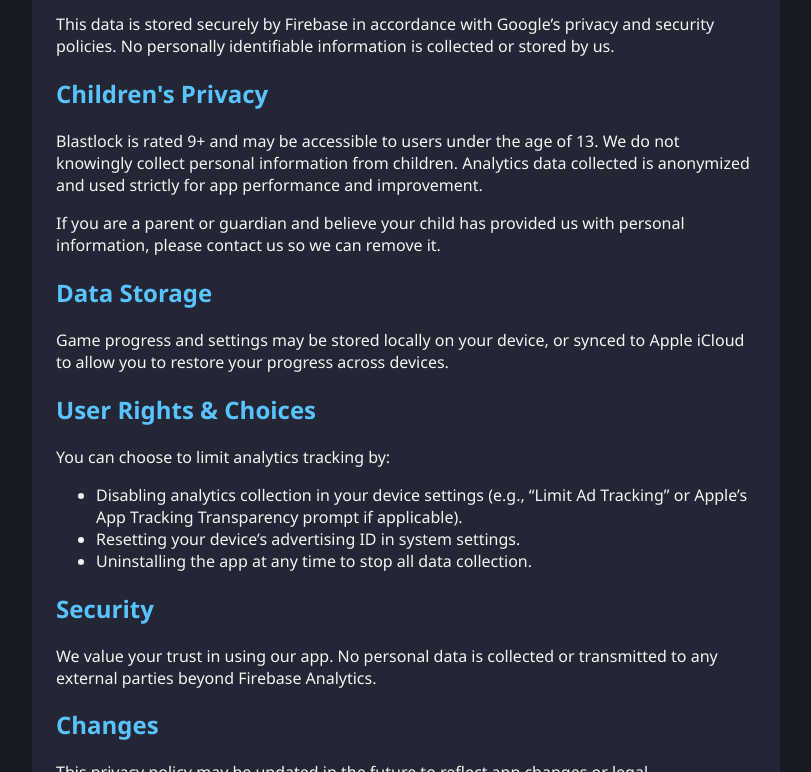
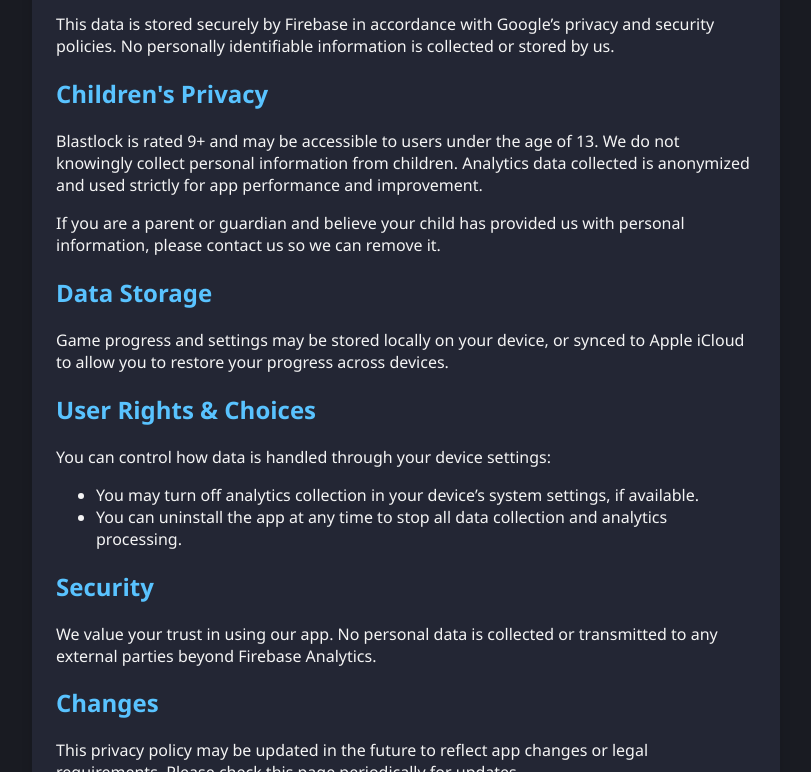
Before and after one commit to Jok3r182/jok3r182.github.io, a plain HTML site: page blastlock-premium/privacy.html in a window 1280 px wide. Shown: the part 434-1206 px from the top of the page, without its empty margins (234-1045 px from the left). Drawn offline with Linux system fonts and the light colour scheme.

Commit message:
Update privacy.html

```diff
--- a/blastlock-premium/privacy.html
+++ b/blastlock-premium/privacy.html
@@ -70,14 +70,13 @@
       Game progress and settings may be stored locally on your device, or synced to Apple iCloud to allow you to restore your progress across devices.
     </p>
 
-    <h2>User Rights & Choices</h2>
+   <h2>User Rights & Choices</h2>
     <p>
-      You can choose to limit analytics tracking by:
+  You can control how data is handled through your device settings:
     </p>
     <ul>
-      <li>Disabling analytics collection in your device settings (e.g., “Limit Ad Tracking” or Apple’s App Tracking Transparency prompt if applicable).</li>
-      <li>Resetting your device’s advertising ID in system settings.</li>
-      <li>Uninstalling the app at any time to stop all data collection.</li>
+      <li>You may turn off analytics collection in your device’s system settings, if available.</li>
+      <li>You can uninstall the app at any time to stop all data collection and analytics processing.</li>
     </ul>
 
     <h2>Security</h2>
```
